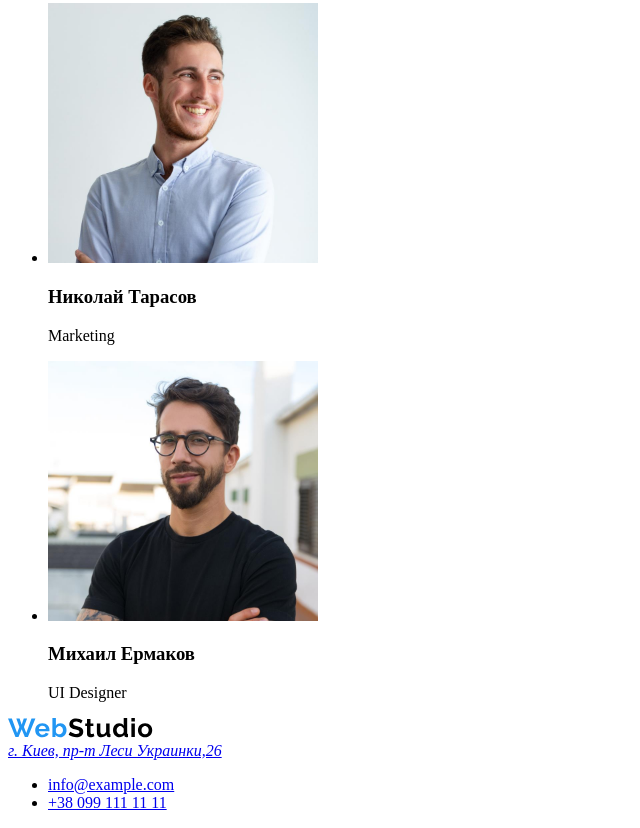
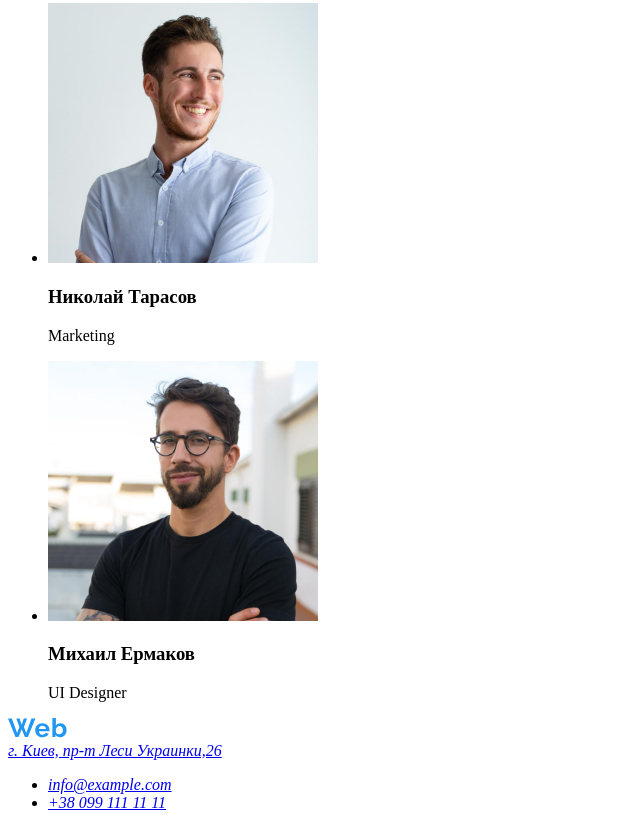
Before and after one commit to DmytroStelmakh/goit-markup-hw-01, a plain HTML site: page index.html in a window 1280 px wide. Shown: the part 2291-3119 px from the top of the page, without its empty margins (0-640 px from the left). Drawn offline with Linux system fonts and the light colour scheme.

Commit message:
goit-markup-hw-01

```diff
--- a/index.html
+++ b/index.html
@@ -105,10 +105,9 @@
         </section>
     </main>
     <footer>
-        <a href=""><img src="/images/WebStudio.svg" alt="logo">
-            <address>
+        <a href=""><img src="/images/WebStudio1.svg" alt="logo">
+        <address>
                 <a href="https://goo.gl/maps/vY3BDn3XB5CnUUM28" target="_blank" rel="noopener noferrer">г. Киев, пр-т Леси Украинки,26</a>
-            </address>
         <ul>
             <li>
                 <a href="info@example.com">info@example.com</a>
@@ -117,6 +116,7 @@
                 <a href="tel:+380991111111">+38 099 111 11 11</a>
             </li>
         </ul>
+        </address>
     </footer>
 </body>
 </html>
```
Also changed, not shown: images/WebStudio1.svg (added).
